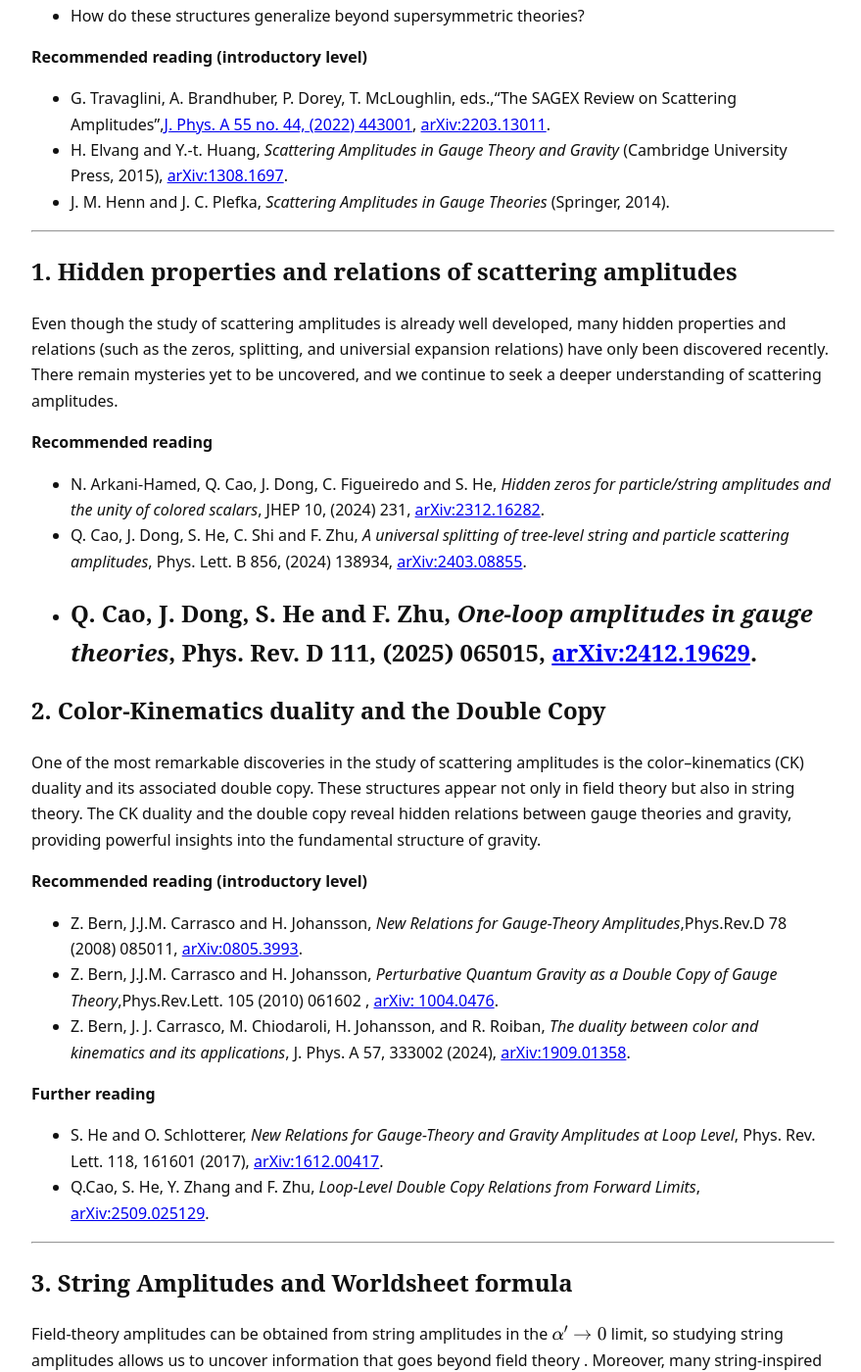
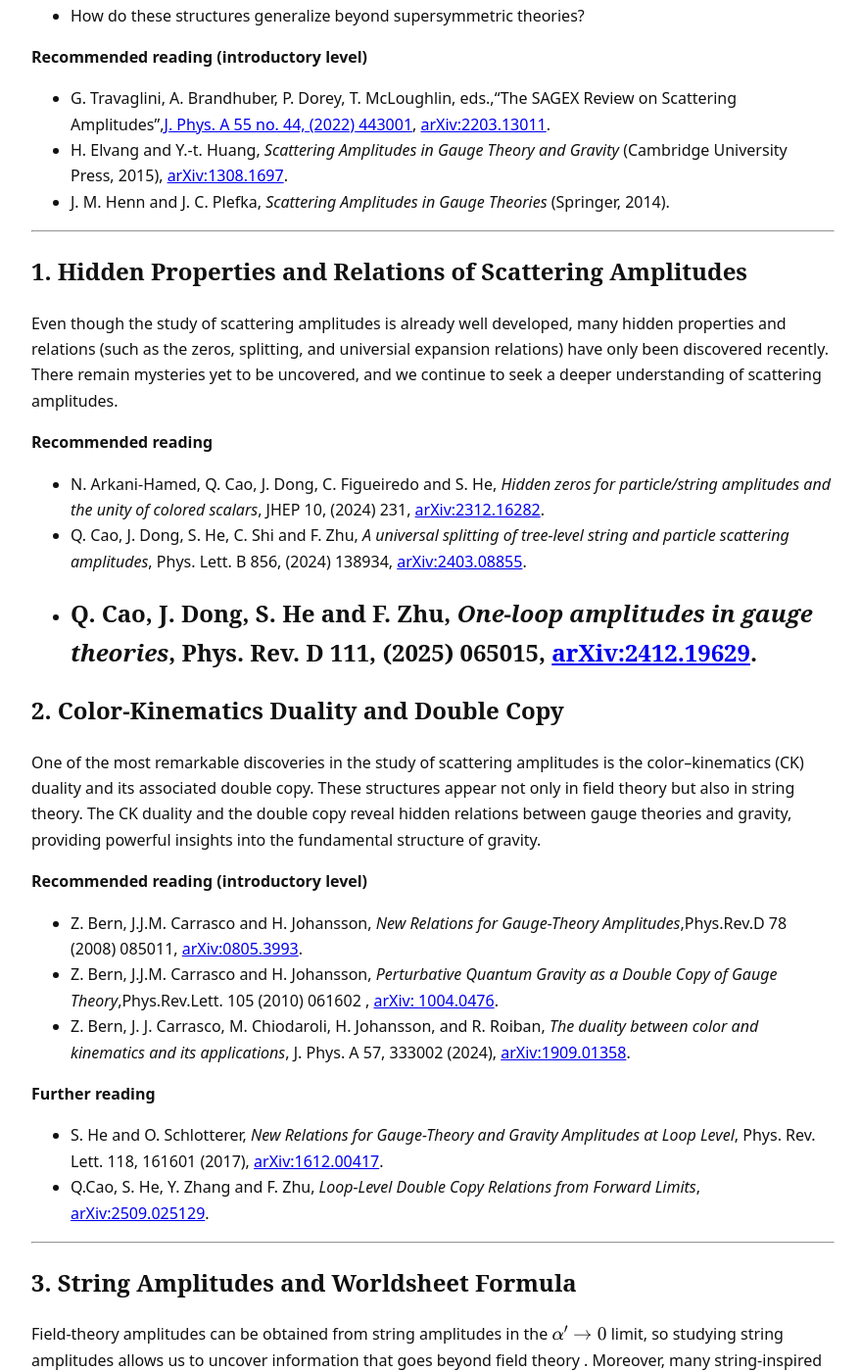
Before and after one commit to QuantumQ1/quantumq1.github.io, a Jekyll site: the page built from research.md, in a window 1280 px wide and 1400 px high, scrolled down 2166 px. Shown: the whole window at 98% size, without its empty margins (198-1077 px from the left). Built offline with Jekyll 4.4.1, drawn with Linux system fonts in a browser that asks for light colours; some of the changed text lies outside the part shown.

Commit message:
Update research.md

```diff
--- a/research.md
+++ b/research.md
@@ -56,7 +56,7 @@ Typical questions include:
 
   ---
 
-## 1. Hidden properties and relations of scattering amplitudes
+## 1. Hidden Properties and Relations of Scattering Amplitudes
 
 Even though the study of scattering amplitudes is already well developed, many hidden properties and relations (such as the zeros, splitting, and universial expansion relations) have only been discovered recently. There remain mysteries yet to be uncovered, and we continue to seek a deeper understanding of scattering amplitudes.
 
@@ -69,7 +69,7 @@ zeros for particle/string amplitudes and the unity of colored scalars*, JHEP 10,
 - Q. Cao, J. Dong, S. He and F. Zhu, *One-loop amplitudes in gauge theories*, Phys. Rev. D 111, (2025) 065015, [arXiv:2412.19629](https://arxiv.org/abs/2412.19629).
 ---
 
-## 2. Color-Kinematics duality and the Double Copy
+## 2. Color-Kinematics Duality and Double Copy
 One of the most remarkable discoveries in the study of scattering amplitudes is the color–kinematics (CK) duality and its associated double copy. These structures appear not only in field theory but also in string theory. The CK duality and the double copy reveal hidden relations between gauge theories and gravity, providing powerful insights into the fundamental structure of gravity.
 
 
@@ -85,7 +85,7 @@ One of the most remarkable discoveries in the study of scattering amplitudes is
 
 ---
 
-## 3. String Amplitudes and Worldsheet formula
+## 3. String Amplitudes and Worldsheet Formula
 
 Field-theory amplitudes can be obtained from string amplitudes in the $\alpha'\to0$ limit, so studying string amplitudes allows us to uncover information that goes beyond field theory . Moreover, many string-inspired methods have achieved remarkable success, such as worldsheet formulations and the Cachazo–He–Yuan (CHY) formula, which elegantly capture the underlying structures of tree-level field-theory amplitudes.
 
@@ -105,7 +105,7 @@ Field-theory amplitudes can be obtained from string amplitudes in the $\alpha'\t
 
 ---
 
-## 4. Geometry behind the scattering amplitudes
+## 4. Geometry Behind Scattering Amplitudes
 A particularly remarkable development in the study of scattering amplitudes is the emergence of underlying geometric structures. For example, amplitudes in $\mathcal{N}=4$ Super–Yang–Mills theory are elegantly encoded in the positive Grassmannian. In the simplest scalar theory, $\mathrm{Tr}(\phi^3)$, tree-level amplitudes are associated with the associahedron, while higher-loop amplitudes correspond to the surfacehedron. These insights have inspired the recent “surfaceology” program, which aims to uncover all-loop geometric patterns in more general theories, such as Yang–Mills and the Nonlinear Sigma Model.
 
 
```
